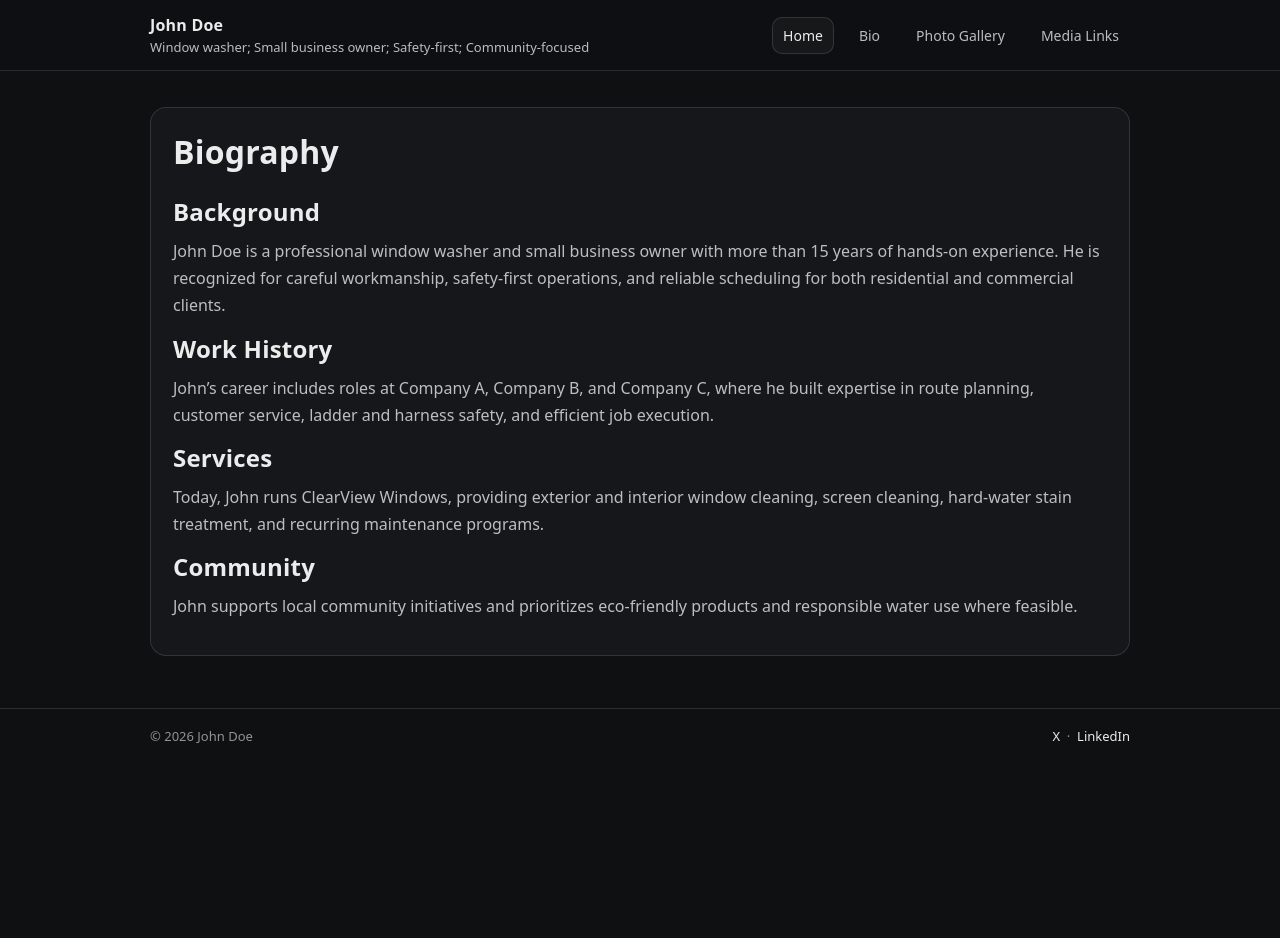
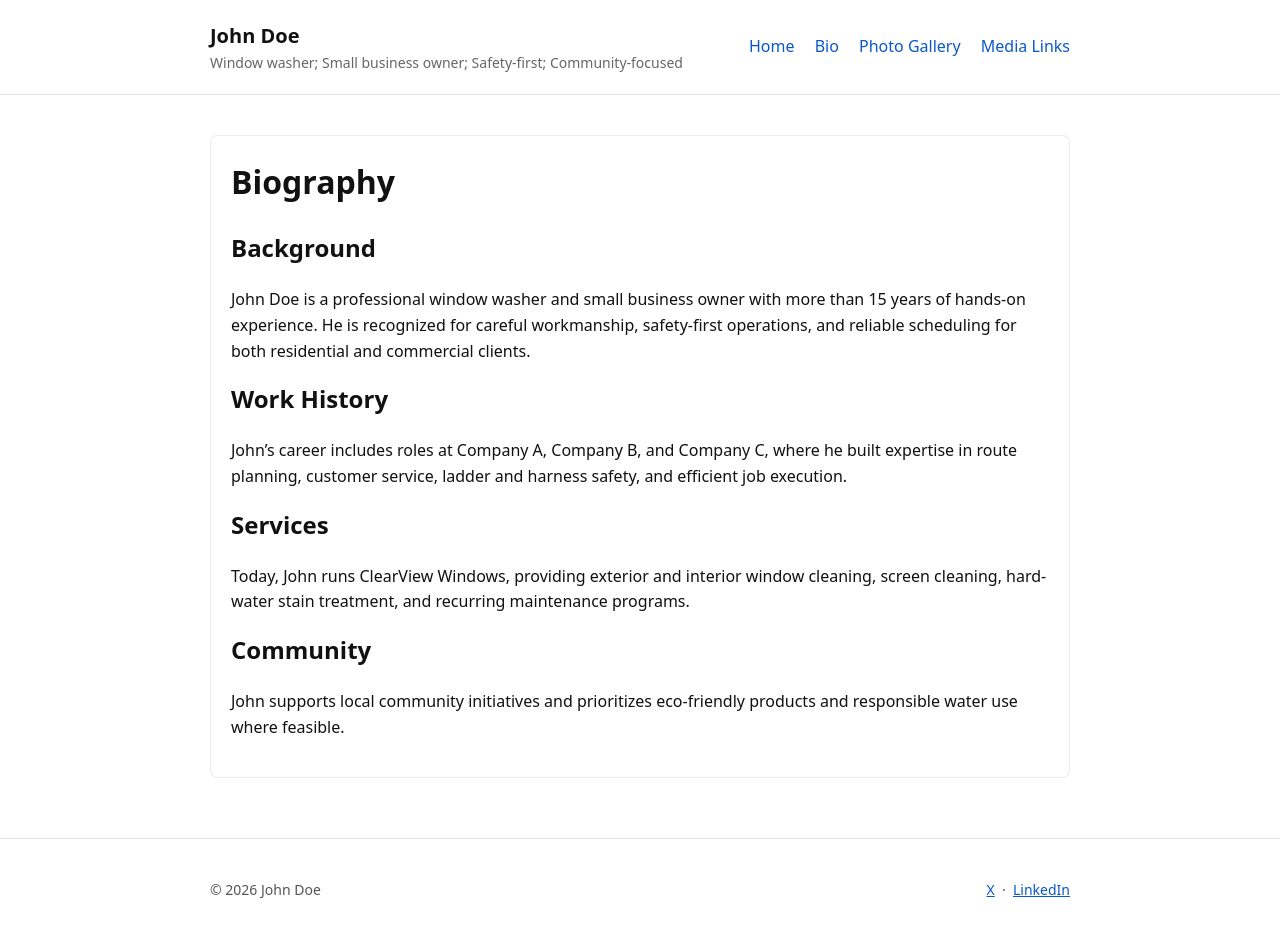
Before and after one commit to laroccaj/test-jekyll-repo, a Jekyll site: the page built from bio/index.html, in a window 1280 px wide and 941 px high. Shown: the top 938 px of the window. Built offline with Jekyll 4.4.1, drawn with Linux system fonts in a browser that asks for light colours.

Commit message:
Update styles.css

```diff
--- a/assets/css/styles.css
+++ b/assets/css/styles.css
@@ -1,238 +1,173 @@
-/* assets/css/styles.css */
+/* Reset / Base */
 
-:root{
-  --bg: #0f1012;
-  --panel: #15171b;
-  --text: rgba(255,255,255,.92);
-  --muted: rgba(255,255,255,.72);
-  --faint: rgba(255,255,255,.12);
-  --link: rgba(255,255,255,.92);
-  --linkHover: rgba(255,255,255,.70);
-  --maxw: 980px;
-  --radius: 16px;
+* {
+  box-sizing: border-box;
 }
 
-* { box-sizing: border-box; }
-html { scroll-behavior: smooth; }
-
-body{
-  margin:0;
+body {
+  margin: 0;
   font-family: system-ui, -apple-system, Segoe UI, Roboto, Helvetica, Arial, sans-serif;
-  background: var(--bg);
-  color: var(--text);
+  background: #ffffff;
+  color: #111111;
+  line-height: 1.6;
 }
 
-a{ color: var(--link); text-decoration: none; }
-a:hover{ color: var(--linkHover); }
+/* Layout */
 
-.container{
-  width: min(var(--maxw), calc(100% - 40px));
+.container {
+  max-width: 900px;
   margin: 0 auto;
+  padding: 20px;
 }
 
-header{
-  position: sticky;
-  top: 0;
-  z-index: 10;
-  background: rgba(15,16,18,.78);
-  backdrop-filter: blur(10px);
-  border-bottom: 1px solid var(--faint);
+/* Header */
+
+header {
+  border-bottom: 1px solid rgba(0,0,0,.10);
+  background: #ffffff;
 }
 
-.nav{
+.nav {
   display: flex;
+  justify-content: space-between;
   align-items: center;
-  justify-content: space-between;
-  padding: 14px 0;
-  gap: 18px;
-}
-
-.brand{
-  display:flex;
-  flex-direction: column;
-  gap: 2px;
-}
-.brand .name{
-  font-weight: 650;
-  letter-spacing: .2px;
-}
-.brand .tagline{
-  font-size: 13px;
-  color: var(--muted);
-}
-
-.navlinks{
-  display:flex;
-  align-items:center;
-  gap: 14px;
   flex-wrap: wrap;
 }
 
-.navlinks a{
-  padding: 8px 10px;
-  border-radius: 10px;
-  border: 1px solid transparent;
-  color: var(--muted);
+.brand .name {
+  font-size: 20px;
+  font-weight: 600;
+}
+
+.brand .tagline {
+  font-size: 14px;
+  color: #666;
+}
+
+.navlinks a {
+  margin-left: 16px;
+  text-decoration: none;
+  color: #0a58ca;
+  font-weight: 500;
+}
+
+.navlinks a:hover {
+  text-decoration: underline;
+}
+
+/* Headings */
+
+h1, h2, h3 {
+  margin-top: 0;
+}
+
+/* Card / Section */
+
+.card {
+  background: #ffffff;
+  border: 1px solid rgba(0,0,0,.08);
+  border-radius: 8px;
+  padding: 20px;
+  margin-top: 20px;
+}
+
+/* Hero layout */
+
+.hero {
+  display: flex;
+  gap: 20px;
+  align-items: center;
+  flex-wrap: wrap;
+}
+
+.headshot {
+  width: 160px;
+  border-radius: 8px;
+}
+
+/* Buttons */
+
+.btnrow {
+  margin-top: 16px;
+}
+
+.btn {
+  display: inline-block;
+  padding: 8px 14px;
+  margin-right: 10px;
+  background: #0a58ca;
+  color: #ffffff;
+  text-decoration: none;
+  border-radius: 6px;
   font-size: 14px;
 }
-.navlinks a:hover{
-  border-color: var(--faint);
-  color: var(--text);
+
+.btn:hover {
+  background: #084298;
 }
 
-.navlinks a[aria-current="page"]{
-  border-color: var(--faint);
-  color: var(--text);
-  background: rgba(255,255,255,.04);
+/* Gallery */
+
+.grid {
+  display: grid;
+  grid-template-columns: repeat(auto-fill, minmax(220px, 1fr));
+  gap: 18px;
+  margin-top: 20px;
 }
 
-main{
-  padding: 36px 0 52px;
+.tile img {
+  width: 100%;
+  height: 160px;
+  object-fit: cover;
+  border-radius: 6px;
 }
 
-.card{
-  background: var(--panel);
-  border: 1px solid var(--faint);
-  border-radius: var(--radius);
-  padding: 22px;
-}
-
-.hero{
-  display: grid;
-  grid-template-columns: 220px 1fr;
-  gap: 22px;
-  align-items: center;
-}
-
-.headshot{
-  width: 220px;
-  aspect-ratio: 1 / 1;
-  border-radius: 999px;
-  object-fit: cover;
-  border: 1px solid var(--faint);
-}
-
-h1, h2, h3{
-  margin: 0 0 10px 0;
-  letter-spacing: .2px;
-}
-p{
-  margin: 0 0 12px 0;
-  line-height: 1.7;
-  color: var(--muted);
-  font-size: 16px;
-}
-.lead{
-  font-size: 17px;
-  color: rgba(255,255,255,.84);
-}
-
-hr.sep{
-  border: 0;
-  border-top: 1px solid var(--faint);
-  margin: 18px 0;
-}
-
-.btnrow{
-  display:flex;
-  gap: 10px;
-  flex-wrap: wrap;
-  margin-top: 12px;
-}
-
-.btn{
-  display:inline-flex;
-  align-items:center;
-  gap: 8px;
-  padding: 10px 12px;
-  border-radius: 12px;
-  border: 1px solid var(--faint);
-  background: rgba(255,255,255,.03);
-  color: var(--text);
-  font-size: 14px;
-}
-.btn:hover{ background: rgba(255,255,255,.06); }
-
-.section{
-  margin-top: 22px;
-}
-
-.kicker{
+.caption {
   font-size: 13px;
-  letter-spacing: .12em;
-  text-transform: uppercase;
-  color: rgba(255,255,255,.55);
-  margin-bottom: 10px;
-}
-
-/* Gallery grid: equal-size tiles */
-.grid{
-  display: grid;
-  gap: 14px;
-  grid-template-columns: repeat(3, 1fr);
-}
-
-.tile{
-  border-radius: 14px;
-  overflow: hidden;
-  border: 1px solid var(--faint);
-  background: rgba(255,255,255,.02);
-}
-
-.tile img{
-  width: 100%;
-  height: 100%;
-  display: block;
-  object-fit: cover;
-  aspect-ratio: 4 / 3; /* makes all tiles equal size */
-}
-
-/* Media list */
-.list{
-  display: grid;
-  gap: 10px;
-}
-
-.list a.item{
-  display:block;
-  padding: 12px 12px;
-  border-radius: 12px;
-  border: 1px solid var(--faint);
-  background: rgba(255,255,255,.02);
-  color: var(--text);
-}
-.list a.item:hover{ background: rgba(255,255,255,.05); }
-.item .sub{
+  color: #555;
   margin-top: 6px;
-  font-size: 13px;
-  color: rgba(255,255,255,.66);
 }
 
 /* Footer */
-footer{
-  border-top: 1px solid var(--faint);
-  padding: 18px 0 24px;
-  color: rgba(255,255,255,.55);
-  font-size: 13px;
+
+footer {
+  border-top: 1px solid rgba(0,0,0,.10);
+  margin-top: 40px;
+  padding: 20px 0;
+  font-size: 14px;
+  color: #555;
 }
-.footerrow{
-  display:flex;
-  align-items:center;
+
+.footerrow {
+  display: flex;
   justify-content: space-between;
-  gap: 12px;
   flex-wrap: wrap;
 }
 
-/* Responsive */
-@media (max-width: 820px){
-  .hero{
-    grid-template-columns: 1fr;
-    text-align: left;
-  }
-  .headshot{ width: 180px; }
-  .grid{ grid-template-columns: repeat(2, 1fr); }
+/* Links */
+
+a {
+  color: #0a58ca;
 }
 
-@media (max-width: 520px){
-  .grid{ grid-template-columns: 1fr; }
+a:hover {
+  text-decoration: underline;
 }
+
+/* Mobile */
+
+@media (max-width: 600px) {
+  .hero {
+    flex-direction: column;
+    align-items: flex-start;
+  }
+
+  .navlinks {
+    margin-top: 10px;
+  }
+
+  .navlinks a {
+    margin-left: 0;
+    margin-right: 12px;
+  }
+}
```
